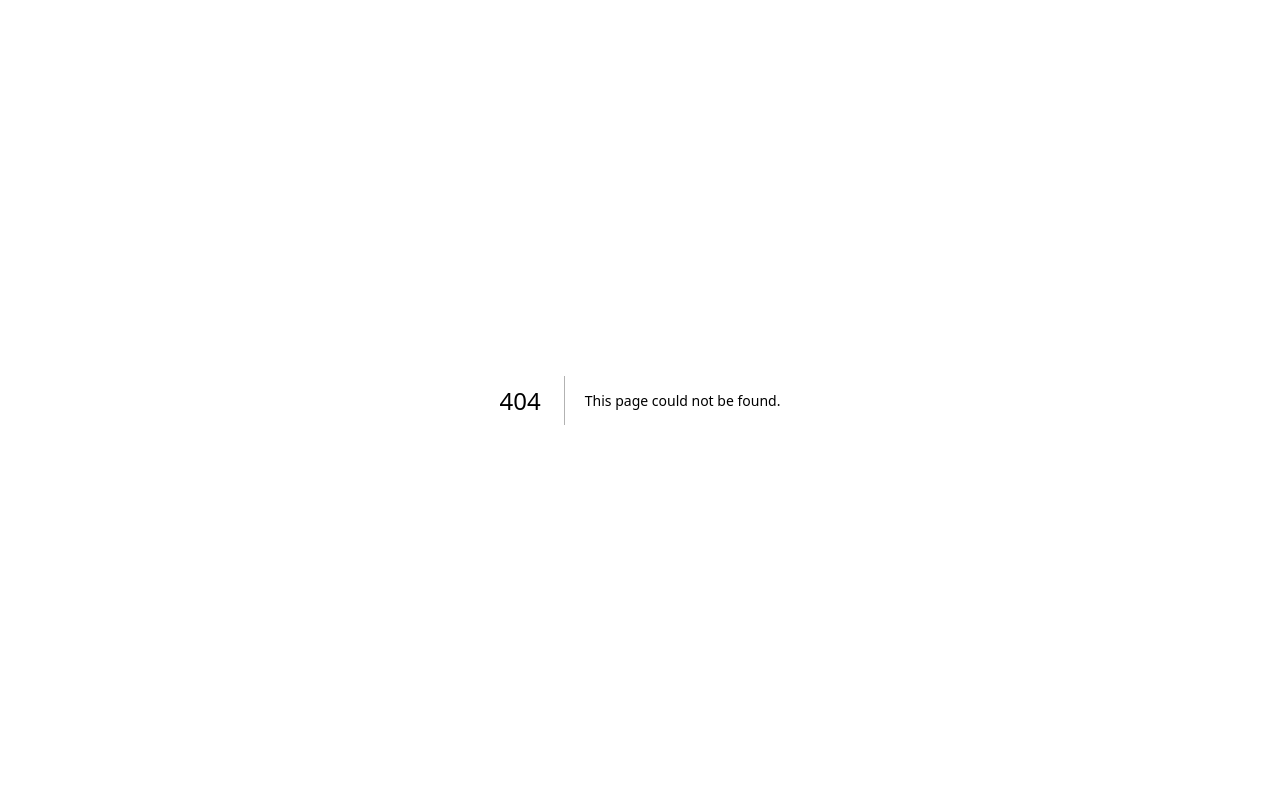
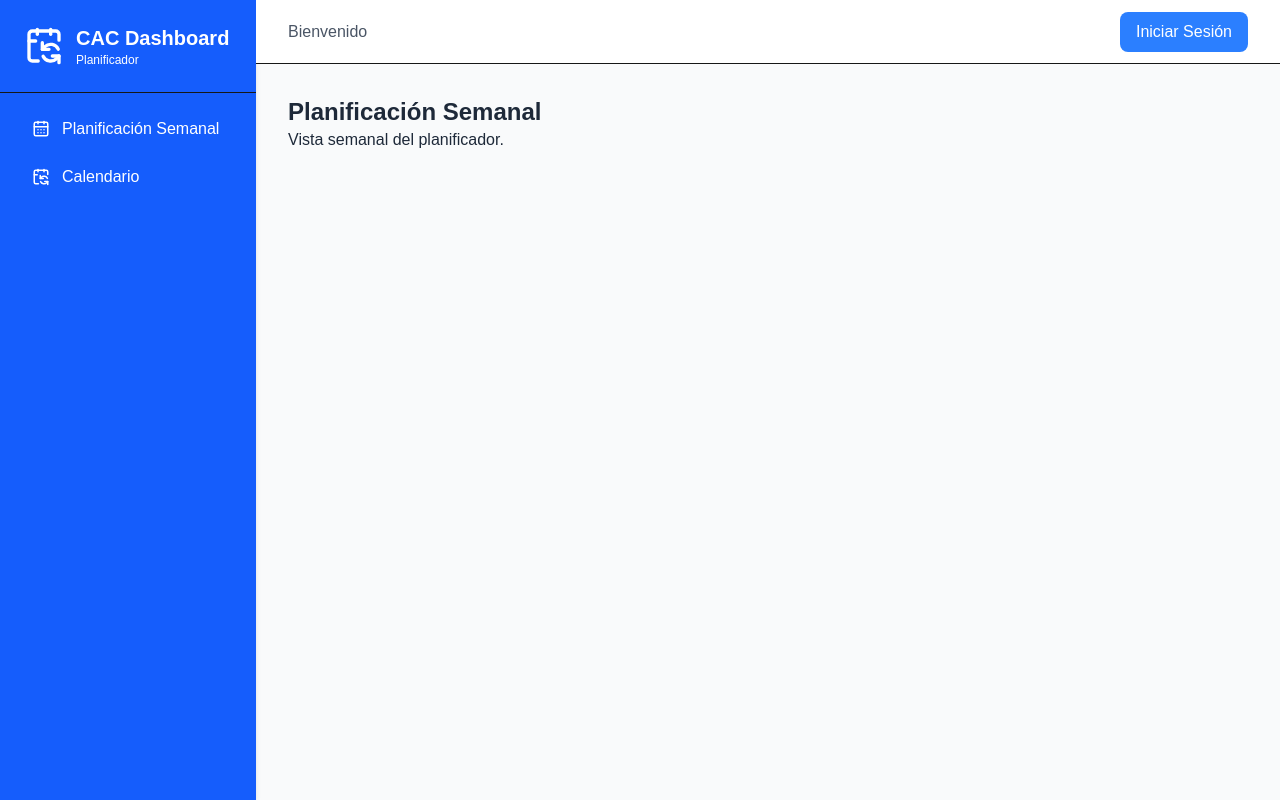
Before and after one commit to DanSantamaria/work-planner-dashboard, a Next.js app: page /semana in a window 1280 px wide. Before the commit this address had no page. Built offline with nearby package versions, Linux system fonts and the light colour scheme; no server answers.

Commit message:
feat: unified public layout with role-based sidebar and header

```diff
--- /dev/null
+++ b/src/app/(public)/calendario/page.tsx
@@ -0,0 +1,8 @@
+export default function CalendarioPage() {
+  return (
+    <main className="text-gray-800">
+      <h1 className="text-2xl font-bold">Calendario</h1>
+      <p>Vista de calendario.</p>
+    </main>
+  );
+}
--- /dev/null
+++ b/src/app/(public)/layout.tsx
@@ -0,0 +1,22 @@
+import { auth } from "@/auth";
+import Sidebar from "@/components/Sidebar";
+import Header from "@/components/Header";
+
+export default async function PublicLayout({
+  children,
+}: {
+  children: React.ReactNode;
+}) {
+  const session = await auth();
+  const user = session?.user;
+
+  return (
+    <div className="flex h-screen bg-gray-50">
+      <Sidebar role={user?.role} />
+      <div className="flex-1 flex flex-col">
+        <Header user={user ? { name: user.name, role: user.role } : null} />
+        <main className="flex-1 overflow-auto p-8">{children}</main>
+      </div>
+    </div>
+  );
+}
--- /dev/null
+++ b/src/app/(public)/semana/page.tsx
@@ -0,0 +1,8 @@
+export default function SemanaPage() {
+  return (
+    <main className="text-gray-800">
+      <h1 className="text-2xl font-bold">Planificación Semanal</h1>
+      <p>Vista semanal del planificador.</p>
+    </main>
+  );
+}
--- a/src/app/dashboard/layout.tsx
+++ /dev/null
@@ -1,18 +0,0 @@
-import Sidebar from "@/components/dashboard/Sidebar";
-import Header from "@/components/dashboard/Header";
-
-export default function DashboardLayout({
-  children,
-}: {
-  children: React.ReactNode;
-}) {
-  return (
-    <div className="flex h-screen bg-gray-50">
-      <Sidebar />
-      <div className="flex-1 flex flex-col">
-        <Header />
-        <main className="flex-1 overflow-auto p-8">{children}</main>
-      </div>
-    </div>
-  );
-}
--- a/src/app/dashboard/page.tsx
+++ /dev/null
@@ -1,8 +0,0 @@
-export default function DashboardPage() {
-  return (
-    <main className="text-gray-800">
-      <h1>Dashboard</h1>
-      <p>Bienvenido al panel de administración</p>
-    </main>
-  );
-}
--- a/src/app/login/page.tsx
+++ b/src/app/login/page.tsx
@@ -26,7 +26,7 @@ export default function LoginPage() {
       setError("Email o contraseña incorrectos");
       setLoading(false);
     } else {
-      router.push("/dashboard");
+      router.push("/semana");
     }
   }
 
--- a/src/auth.config.ts
+++ b/src/auth.config.ts
@@ -9,17 +9,41 @@ export default {
   },
   providers: [],
   callbacks: {
+    async jwt({ token, user }) {
+      if (user) {
+        token.id = user.id;
+        token.role = user.role;
+      }
+      return token;
+    },
+    async session({ session, token }) {
+      session.user.id = token.id;
+      session.user.role = token.role;
+      return session;
+    },
     authorized({ auth, request: { nextUrl } }) {
       const isLoggedIn = !!auth?.user;
-      const isAuthPage = nextUrl.pathname.startsWith("/login");
-      const isProtectedPage = nextUrl.pathname.startsWith("/dashboard");
+      const role = auth?.user?.role;
+      const { pathname } = nextUrl;
 
-      if (isProtectedPage && !isLoggedIn) {
-        return false;
+      if (pathname.startsWith("/login")) {
+        if (isLoggedIn) {
+          return Response.redirect(new URL("/semana", nextUrl));
+        }
+        return true;
       }
 
-      if (isAuthPage && isLoggedIn) {
-        return Response.redirect(new URL("/dashboard", nextUrl));
+      if (pathname.startsWith("/usuarios")) {
+        if (!isLoggedIn) return false;
+        if (role !== "ADMIN") {
+          return Response.redirect(new URL("/semana", nextUrl));
+        }
+        return true;
+      }
+
+      if (pathname.startsWith("/empleados")) {
+        if (!isLoggedIn) return false;
+        return true;
       }
 
       return true;
--- a/src/auth.ts
+++ b/src/auth.ts
@@ -66,19 +66,4 @@ export const { handlers, signIn, signOut, auth } = NextAuth({
       },
     }),
   ],
-  callbacks: {
-    ...authConfig.callbacks,
-    async jwt({ token, user }) {
-      if (user) {
-        token.id = user.id;
-        token.role = user.role;
-      }
-      return token;
-    },
-    async session({ session, token }) {
-      session.user.id = token.id;
-      session.user.role = token.role;
-      return session;
-    },
-  },
 });
--- /dev/null
+++ b/src/components/Header.tsx
@@ -0,0 +1,46 @@
+"use client";
+
+import Link from "next/link";
+import { signOut } from "next-auth/react";
+import { LogOut } from "lucide-react";
+import type { Role } from "@/generated/prisma/client";
+
+type HeaderUser = {
+  name?: string | null;
+  role: Role;
+};
+
+export default function Header({ user }: { user: HeaderUser | null }) {
+  if (!user) {
+    return (
+      <header className="h-16 bg-white border-b flex items-center justify-between px-8">
+        <p className="text-gray-600">Bienvenido</p>
+        <Link
+          href="/login"
+          className="bg-blue-500 text-white px-4 py-2 rounded-lg font-medium hover:bg-blue-600"
+        >
+          Iniciar Sesión
+        </Link>
+      </header>
+    );
+  }
+
+  return (
+    <header className="h-16 bg-white border-b flex items-center justify-between px-8">
+      <div />
+
+      <div className="flex items-center gap-4">
+        <div className="text-right">
+          <p className="text-sm font-medium text-gray-800">{user.name}</p>
+          <p className="text-xs text-gray-400">{user.role}</p>
+        </div>
+        <button
+          onClick={() => signOut({ callbackUrl: "/login" })}
+          className="flex items-center gap-2 text-gray-500 hover:text-red-500 cursor-pointer"
+        >
+          <LogOut size={18} />
+        </button>
+      </div>
+    </header>
+  );
+}
--- a/src/components/dashboard/Sidebar.tsx
+++ b/src/components/Sidebar.tsx
@@ -1,7 +1,8 @@
-import { CalendarSync, CalendarDays, Users } from "lucide-react";
+import { CalendarSync, CalendarDays, Users, UserCog } from "lucide-react";
 import Link from "next/link";
+import type { Role } from "@/generated/prisma/client";
 
-export default function Sidebar() {
+export default function Sidebar({ role }: { role?: Role }) {
   return (
     <aside className="w-64 bg-blue-600 shadow-md flex flex-col">
       {/* Logo / App name */}
@@ -16,17 +17,35 @@ export default function Sidebar() {
       {/* Navigation links */}
       <nav className="flex-1 p-4 flex flex-col gap-2">
         <Link
-          href="/dashboard/semana"
+          href="/semana"
           className="flex items-center gap-3 px-4 py-2 rounded-lg text-white hover:bg-blue-50 hover:text-blue-600">
           <CalendarDays size={18} />
           Planificación Semanal
         </Link>
         <Link
-          href="/dashboard/calendario"
+          href="/calendario"
           className="flex items-center gap-3 px-4 py-2 rounded-lg text-white hover:bg-blue-50 hover:text-blue-600">
           <CalendarSync size={18} />
           Calendario
         </Link>
+
+        {(role === "ADMIN" || role === "SUPERVISOR") && (
+          <Link
+            href="/empleados"
+            className="flex items-center gap-3 px-4 py-2 rounded-lg text-white hover:bg-blue-50 hover:text-blue-600">
+            <Users size={18} />
+            Empleados
+          </Link>
+        )}
+
+        {role === "ADMIN" && (
+          <Link
+            href="/usuarios"
+            className="flex items-center gap-3 px-4 py-2 rounded-lg text-white hover:bg-blue-50 hover:text-blue-600">
+            <UserCog size={18} />
+            Usuarios
+          </Link>
+        )}
       </nav>
     </aside>
   );
--- a/src/components/dashboard/Header.tsx
+++ /dev/null
@@ -1,23 +0,0 @@
-import { auth } from "@/auth";
-import { LogOut } from "lucide-react";
-
-export default async function Header() {
-  const session = await auth();
-  const user = session?.user;
-
-  return (
-    <header className="h-16 bg-white border-b flex items-center justify-between px-8">
-      <div />
-
-      <div className="flex items-center gap-4">
-        <div className="text-right">
-          <p className="text-sm font-medium text-gray-800">{user?.name}</p>
-          <p className="text-xs text-gray-400">{user?.role}</p>
-        </div>
-        <button className="flex items-center gap-2 text-gray-500 hover:text-red-500 cursor-pointer">
-          <LogOut size={18} />
-        </button>
-      </div>
-    </header>
-  );
-}
```
